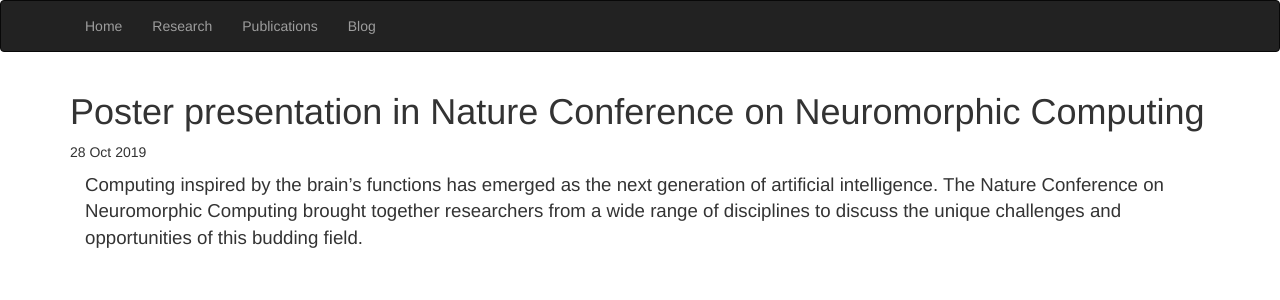
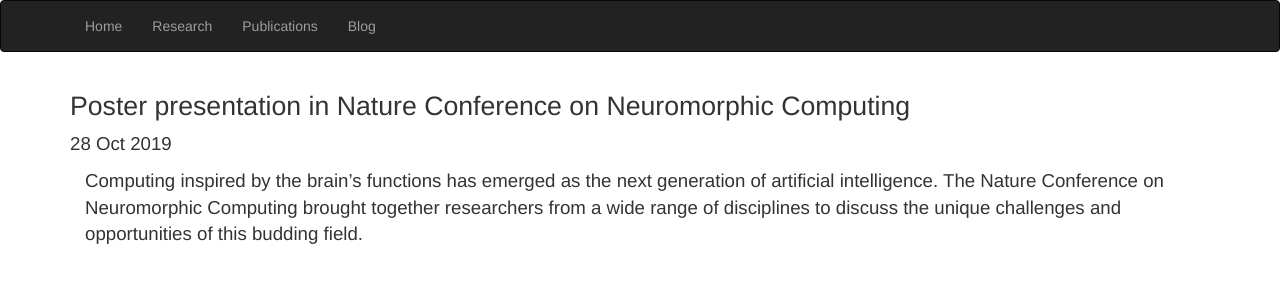
Before and after one commit to Wenzheguo/Wenzheguo.github.io, a Jekyll site: the page built from _posts/2019-10-28-Poster-presentation.html, in a window 1280 px wide. Shown: the top 300 px of the page. Built offline with Jekyll 4.4.1, drawn with Linux system fonts in a browser that asks for light colours.

Commit message:
Update post.html

```diff
--- a/_layouts/post.html
+++ b/_layouts/post.html
@@ -1,8 +1,8 @@
 ---
 layout: default
 ---
-<h1>{{ page.title }}</h1>
-<p class="meta">{{ page.date | date_to_string }}</p>
+<h1 style="font-size:20pt;">{{ page.title }}</h1>
+<p class="meta" style="font-size:14pt;">{{ page.date | date_to_string }}</p>
 
 <div class="post">
   {{ content }}
```
